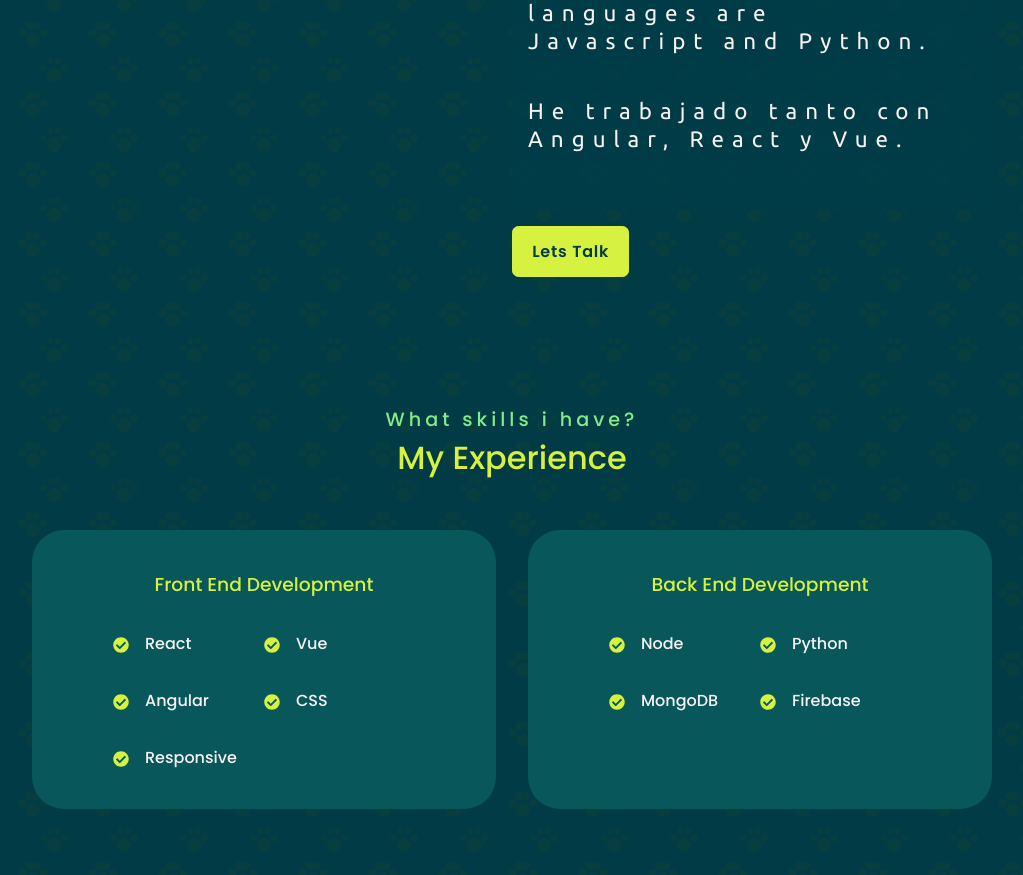
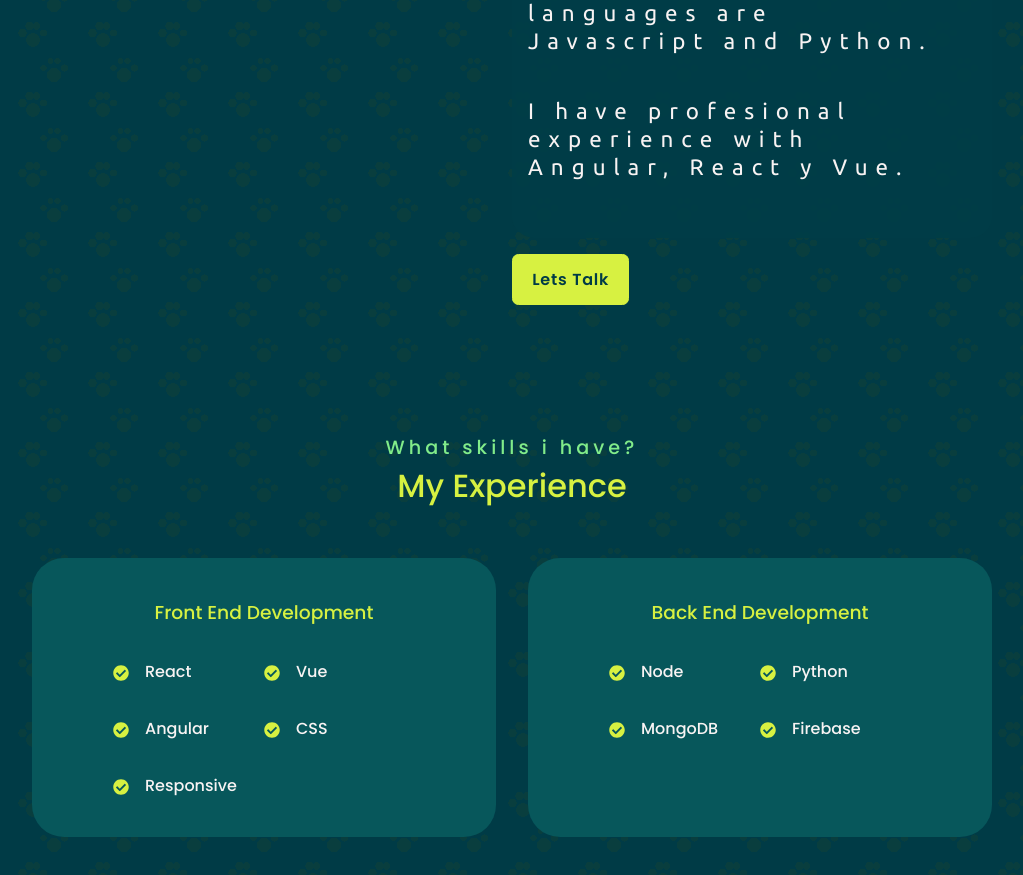
Before and after one commit to derpmagician/portfolio, a React (Create React App) app: page / in a window 1280 px wide. Shown: the part 1451-2326 px from the top of the page, without its empty margins (128-1151 px from the left). Built offline with nearby package versions, Linux system fonts and the light colour scheme.

Commit message:
actualizando experiencia

```diff
--- a/src/i18n.js
+++ b/src/i18n.js
@@ -41,7 +41,7 @@
             a3: "Friendly",
             l1: "I like animals and programing.",
             l2: "My favorite programing languages are Javascript and Python.",
-            l3: "He trabajado tanto con Angular, React y Vue.",
+            l3: "I have profesional experience with Angular, React y Vue.",
           },
           experience: {
             skills: "What skills i have?",
@@ -104,7 +104,7 @@
             a3: "Amigable",
             l1: "Me gustan los animales y la programación.",
             l2: "Mis lenguajes de programación favoritos son Javascript y Python.",
-            l3: "He trabajado tanto con Angular, React o Vue.",
+            l3: "Experiencia profesional con Angular, React o Vue.",
           },
           experience: {
             skills: "¿Qué habilidades tengo?",
```
